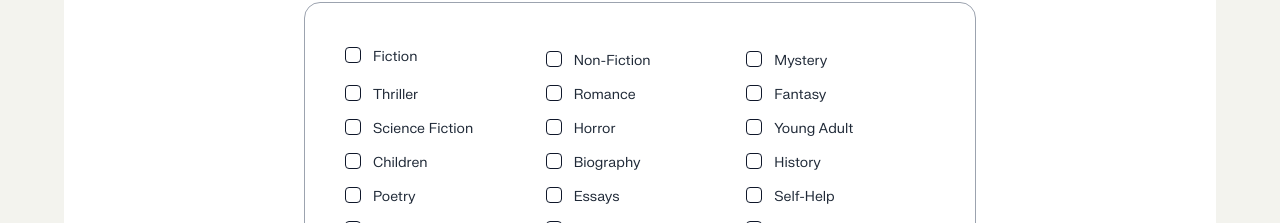
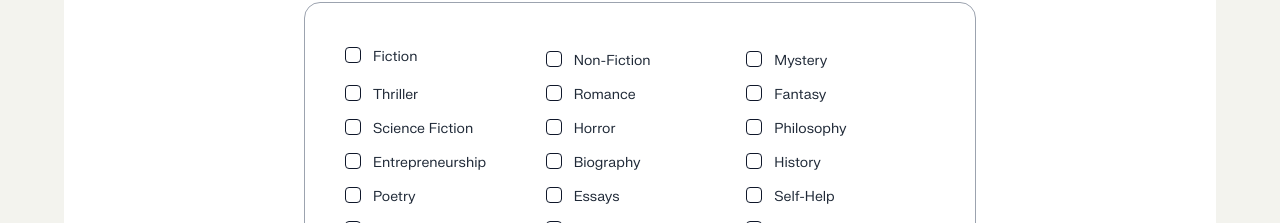
Before and after one commit to Abbas-Abdelila/read-this-book-next, a Next.js app: page / in a window 1280 px wide. Shown: the part 684-907 px from the top of the page. Built offline with nearby package versions, Linux system fonts and the light colour scheme.

Commit message:
Fix formatting and add loading state to submit button

```diff
--- a/components/SelectGenre.tsx
+++ b/components/SelectGenre.tsx
@@ -1,11 +1,11 @@
-"use client"
+"use client";
 
-import { zodResolver } from "@hookform/resolvers/zod"
-import { useForm } from "react-hook-form"
-import { z } from "zod"
+import { zodResolver } from "@hookform/resolvers/zod";
+import { useForm } from "react-hook-form";
+import { z } from "zod";
 
-import { Button } from "@/components/ui/button"
-import { Checkbox } from "@/components/ui/checkbox"
+import { Button } from "@/components/ui/button";
+import { Checkbox } from "@/components/ui/checkbox";
 import {
   Form,
   FormControl,
@@ -13,10 +13,11 @@ import {
   FormItem,
   FormLabel,
   FormMessage,
-} from "@/components/ui/form"
-import { BookSearchResult } from "@/types/types"
-import axios from "axios"
-
+} from "@/components/ui/form";
+import { BookSearchResult } from "@/types/types";
+import axios from "axios";
+import { useState } from "react";
+import { ButtonLoading } from "./ButtonLoading";
 
 const items = [
   {
@@ -52,12 +53,12 @@ const items = [
     label: "Horror",
   },
   {
-    id: "youngAdult",
-    label: "Young Adult",
+    id: "philosophy",
+    label: "Philosophy",
   },
   {
-    id: "children",
-    label: "Children",
+    id: "entrepreneurship",
+    label: "Entrepreneurship",
   },
   {
     id: "biography",
@@ -99,30 +100,44 @@ const items = [
     id: "travel",
     label: "Travel",
   },
-] as const
+] as const;
 
 const FormSchema = z.object({
   items: z.array(z.string()).refine((value) => value.some((item) => item), {
     message: "You have to select at least one item.",
   }),
-})
+});
 
-export function SelectGenre( {selectedBooks, onSuggestionData } : { selectedBooks: BookSearchResult[], onSuggestionData: (data: any) => void}) {
+
+export function SelectGenre({
+  selectedBooks,
+  onSuggestionData,
+}: {
+  selectedBooks: BookSearchResult[];
+  onSuggestionData: (data: any) => void;
+}) {
   const form = useForm<z.infer<typeof FormSchema>>({
     resolver: zodResolver(FormSchema),
     defaultValues: {
       items: [],
     },
-  })
+  });
+
+  const [isLoading, setIsLoading] = useState(false);
 
   function onSubmit(data: z.infer<typeof FormSchema>) {
-    axios.post('/api/suggest', {
+    setIsLoading(true);
+    axios
+      .post("/api/suggest", {
         books: selectedBooks,
-      genres: data.items
-    }).then((response) => {
+        genres: data.items,
+      })
+      .then((response) => {
         const { title, description, image } = response.data;
         onSuggestionData({ title, description, image });
-  }).catch((error) => {
+        setIsLoading(false);
+      })
+      .catch((error) => {
         console.error(error);
       });
   }
@@ -135,7 +150,6 @@ export function SelectGenre( {selectedBooks, onSuggestionData } : { selectedBook
           name="items"
           render={() => (
             <FormItem className="grid gap-y-[6px] gap-x-3  p-10 grid-cols-2 lg:grid-cols-3 max-w-[768px] mx-auto  items-center">
-
               {items.map((item) => (
                 <FormField
                   key={item.id}
@@ -157,7 +171,7 @@ export function SelectGenre( {selectedBooks, onSuggestionData } : { selectedBook
                                     field.value?.filter(
                                       (value) => value !== item.id
                                     )
-                                  )
+                                  );
                             }}
                           />
                         </FormControl>
@@ -165,7 +179,7 @@ export function SelectGenre( {selectedBooks, onSuggestionData } : { selectedBook
                           {item.label}
                         </FormLabel>
                       </FormItem>
-                    )
+                    );
                   }}
                 />
               ))}
@@ -174,9 +188,18 @@ export function SelectGenre( {selectedBooks, onSuggestionData } : { selectedBook
           )}
         />
         <div className="flex justify-end p-5">
-        <Button className="bg-blue-600 hover:bg-blue-500 transition-transform duration-150 ease-in" type="submit">Generate ✨</Button>
+          {isLoading ? (
+            <ButtonLoading />
+          ) : (
+            <Button
+              className="bg-blue-600 hover:bg-blue-500 transition-transform duration-150 ease-in"
+              type="submit"
+            >
+              Generate ✨
+            </Button>
+          )}
         </div>
       </form>
     </Form>
-  )
+  );
 }
```
Lines whose indentation alone changed are shown as unchanged.
